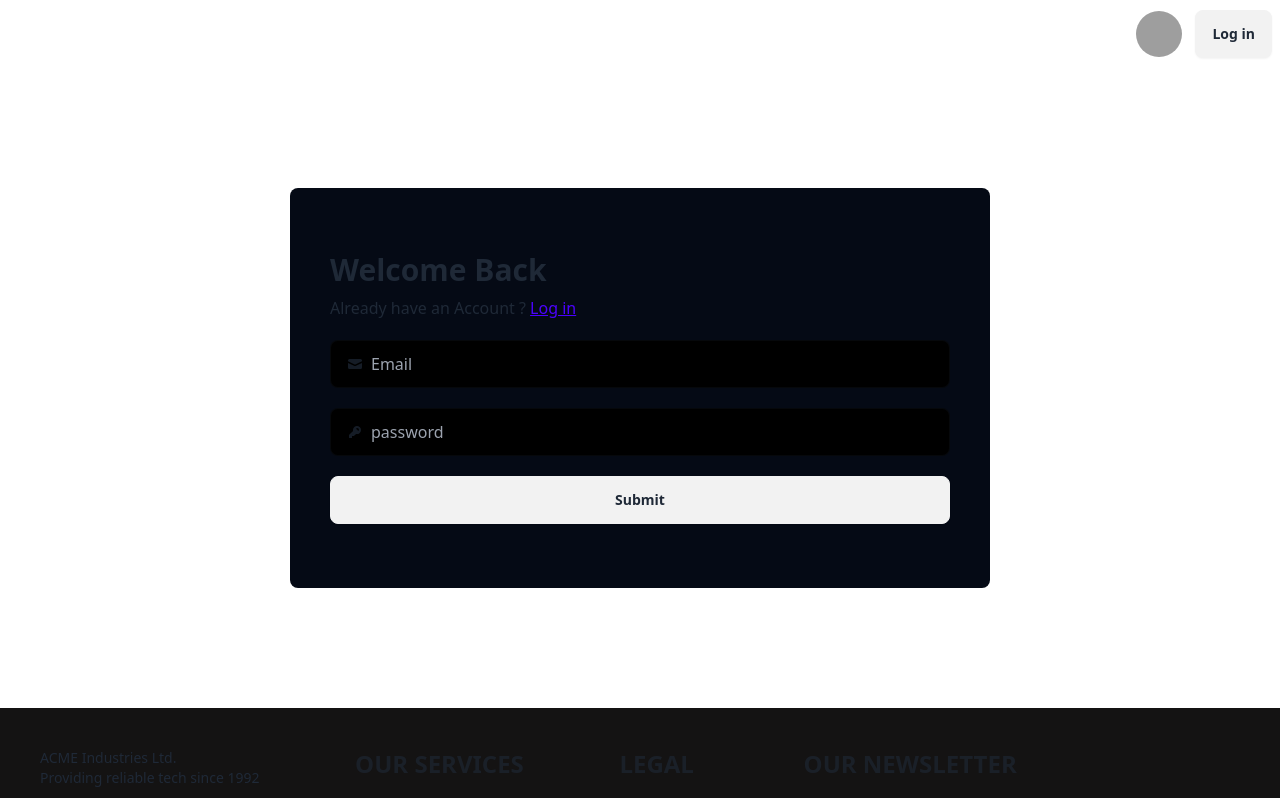
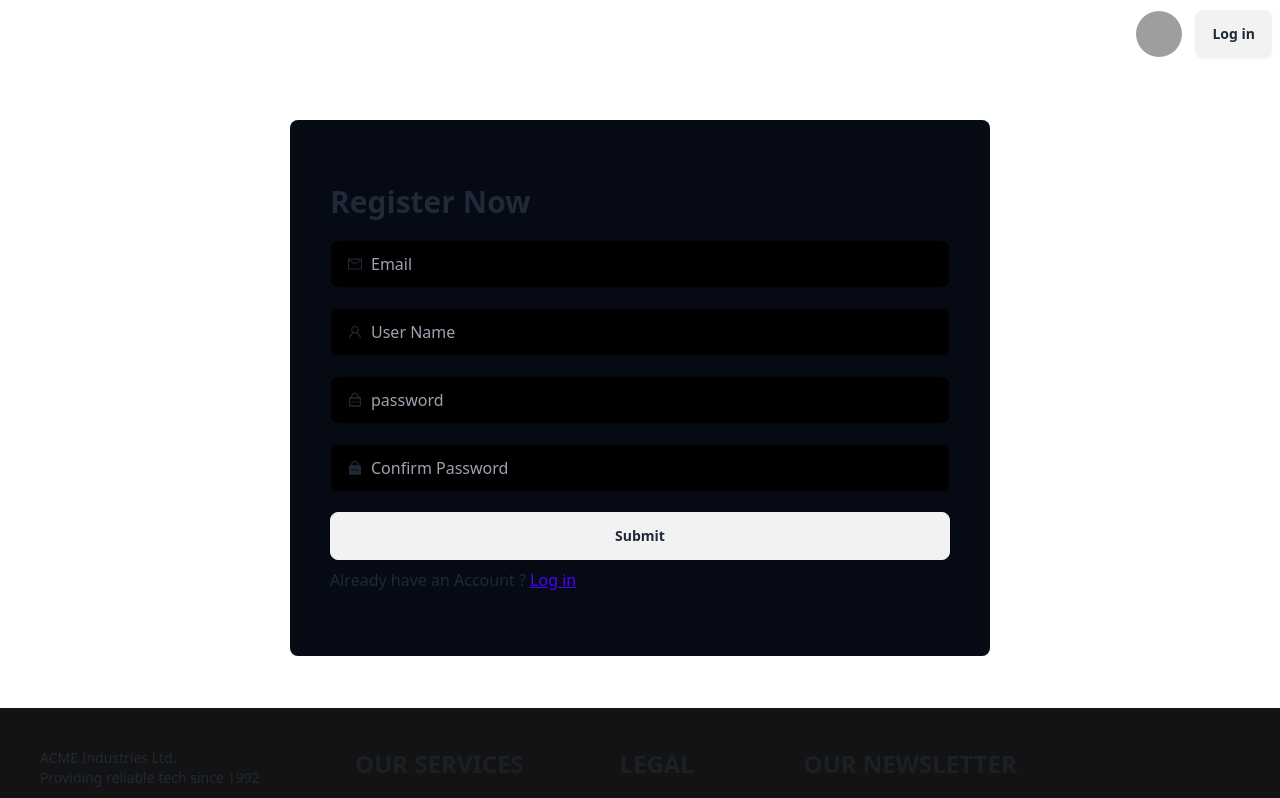
Before and after one commit to OHshajim/Crestiq-Vibe, a React (Vite) app: page /register in a window 1280 px wide. Shown: the top 798 px of the page. Built offline with nearby package versions, Linux system fonts and the light colour scheme; no server answers; grey boxes are pictures that could not be loaded.

Commit message:
Github and google login and icons add

```diff
--- a/package.json
+++ b/package.json
@@ -17,6 +17,7 @@
     "react": "^18.2.0",
     "react-dom": "^18.2.0",
     "react-hook-form": "^7.51.2",
+    "react-icons": "^5.0.1",
     "react-router-dom": "^6.22.3",
     "sort-by": "^1.2.0",
     "swiper": "^11.1.0"
--- a/src/Pages/Login/Login.jsx
+++ b/src/Pages/Login/Login.jsx
@@ -2,9 +2,19 @@ import { Link } from "react-router-dom";
 import Navbar from "../../Components/Nav/Navbar";
 import { useContext } from "react";
 import { AuthContext } from "../../Provider/AuthProvider";
+import { AiFillMail } from "react-icons/ai";
+import { RiLockPasswordFill } from "react-icons/ri";
+import { FcGoogle } from "react-icons/fc";
+import { BsGithub } from "react-icons/bs";
+import { GithubAuthProvider, GoogleAuthProvider } from "firebase/auth";
 
+const googleProvider = new GoogleAuthProvider();
+const githubProvider = new GithubAuthProvider();
 const Login = () => {
-    const { login } = useContext(AuthContext)
+
+
+    const { login, GLogin } = useContext(AuthContext)
+
     const handleLogin = e => {
         e.preventDefault()
         const email = e.target.email.value;
@@ -13,7 +23,19 @@ const Login = () => {
         // log in
         login(email, password)
             .then(result => console.log(result.user))
-            .catch(error=>console.log(error))
+            .catch(error => console.log(error))
+
+
+    }
+    const handleGoogle = () => {
+        GLogin(googleProvider)
+            .then(result => console.log(result.user))
+            .catch(error => console.log(error))
+    }
+    const handleGithub = () => {
+        GLogin(githubProvider)
+            .then(result => console.log(result.user))
+            .catch(error => console.log(error))
     }
     return (
         <div>
@@ -22,17 +44,26 @@ const Login = () => {
             <div className="flex flex-col justify-center items-center w-screen h-[80vh]">
                 <form className=" max-w-[700px] w-full bg-[#050a15] py-16 px-10 rounded-lg" onSubmit={handleLogin}>
                     <h3 className="text-3xl font-bold">Welcome Back </h3>
-                    <p className="mt-2">Do not have an Account yet ? <Link to="/register" className="font-semibold btn-link link-hover" >Register </Link>Now</p>
+
                     <label className="input input-bordered flex items-center gap-2 bg-black my-5">
-                        <svg xmlns="http://www.w3.org/2000/svg" viewBox="0 0 16 16" fill="currentColor" className="w-4 h-4 opacity-70"><path d="M2.5 3A1.5 1.5 0 0 0 1 4.5v.793c.026.009.051.02.076.032L7.674 8.51c.206.1.446.1.652 0l6.598-3.185A.755.755 0 0 1 15 5.293V4.5A1.5 1.5 0 0 0 13.5 3h-11Z" /><path d="M15 6.954 8.978 9.86a2.25 2.25 0 0 1-1.956 0L1 6.954V11.5A1.5 1.5 0 0 0 2.5 13h11a1.5 1.5 0 0 0 1.5-1.5V6.954Z" /></svg>
+                        <AiFillMail />
                         <input type="email" className="grow" placeholder="Email" name="email" required />
                     </label>
 
                     <label className="input input-bordered flex items-center gap-2 bg-black">
-                        <svg xmlns="http://www.w3.org/2000/svg" viewBox="0 0 16 16" fill="currentColor" className="w-4 h-4 opacity-70"><path fillRule="evenodd" d="M14 6a4 4 0 0 1-4.899 3.899l-1.955 1.955a.5.5 0 0 1-.353.146H5v1.5a.5.5 0 0 1-.5.5h-2a.5.5 0 0 1-.5-.5v-2.293a.5.5 0 0 1 .146-.353l3.955-3.955A4 4 0 1 1 14 6Zm-4-2a.75.75 0 0 0 0 1.5.5.5 0 0 1 .5.5.75.75 0 0 0 1.5 0 2 2 0 0 0-2-2Z" clipRule="evenodd" /></svg>
+                        <RiLockPasswordFill />
                         <input type="password" className="grow" placeholder="password" name="password" required />
                     </label>
                     <input type="submit" value="Submit" className="w-full btn hover:bg-black mt-5" />
+                    <p className="mt-3">Do not have an Account yet ? <Link to="/register" className="font-semibold btn-link link-hover" >Register </Link>Now</p>
+
+                    <p className="text-sm font-bold text-[#585757] text-center mt-3">& <br /> Log in With </p>
+
+                    <div className=" flex justify-center gap-5 pt-3">
+                        <button onClick={handleGoogle} className="btn btn-circle text-3xl text-center"><FcGoogle /></button>
+                        <button onClick={handleGithub} className="btn btn-circle text-3xl text-center"> <BsGithub /></button>
+
+                    </div>
                 </form>
             </div>
         </div>
--- a/src/Pages/Register/Register.jsx
+++ b/src/Pages/Register/Register.jsx
@@ -2,7 +2,8 @@ import { Link } from "react-router-dom";
 import Navbar from "../../Components/Nav/Navbar";
 import { useContext } from "react";
 import { AuthContext } from "../../Provider/AuthProvider";
-
+import { AiOutlineUser, AiOutlineMail } from "react-icons/ai";
+import { RiLockPasswordLine, RiLockPasswordFill } from "react-icons/ri";
 const Register = () => {
     const { register } = useContext(AuthContext)
     const handleRegister = e => {
@@ -23,18 +24,27 @@ return (
 
                 <div className="flex flex-col justify-center items-center w-screen h-[80vh]">
                     <form className=" max-w-[700px] w-full bg-[#050a15] py-16 px-10 rounded-lg" onSubmit={handleRegister}>
-                    <h3 className="text-3xl font-bold">Welcome Back </h3>
-                    <p className="mt-2">Already have an Account ? <Link to="/login" className=" btn-link link-hover" >Log in</Link></p>
+                        <h3 className="text-3xl font-bold">Register Now</h3>
+
                         <label className="input input-bordered flex items-center gap-2 bg-black my-5">
-                        <svg xmlns="http://www.w3.org/2000/svg" viewBox="0 0 16 16" fill="currentColor" className="w-4 h-4 opacity-70"><path d="M2.5 3A1.5 1.5 0 0 0 1 4.5v.793c.026.009.051.02.076.032L7.674 8.51c.206.1.446.1.652 0l6.598-3.185A.755.755 0 0 1 15 5.293V4.5A1.5 1.5 0 0 0 13.5 3h-11Z" /><path d="M15 6.954 8.978 9.86a2.25 2.25 0 0 1-1.956 0L1 6.954V11.5A1.5 1.5 0 0 0 2.5 13h11a1.5 1.5 0 0 0 1.5-1.5V6.954Z" /></svg>
+                            <AiOutlineMail />
                             <input type="email" className="grow" placeholder="Email" name="email" required />
+                        </label>
+                        <label className="input input-bordered flex items-center gap-2 bg-black my-5">
+                            <AiOutlineUser />
+                            <input type="text" className="grow" placeholder="User Name" name="name" required />
                         </label>
 
                         <label className="input input-bordered flex items-center gap-2 bg-black">
-                        <svg xmlns="http://www.w3.org/2000/svg" viewBox="0 0 16 16" fill="currentColor" className="w-4 h-4 opacity-70"><path fillRule="evenodd" d="M14 6a4 4 0 0 1-4.899 3.899l-1.955 1.955a.5.5 0 0 1-.353.146H5v1.5a.5.5 0 0 1-.5.5h-2a.5.5 0 0 1-.5-.5v-2.293a.5.5 0 0 1 .146-.353l3.955-3.955A4 4 0 1 1 14 6Zm-4-2a.75.75 0 0 0 0 1.5.5.5 0 0 1 .5.5.75.75 0 0 0 1.5 0 2 2 0 0 0-2-2Z" clipRule="evenodd" /></svg>
+                            <RiLockPasswordLine />
                             <input type="password" className="grow" placeholder="password" name="password" required />
                         </label>
+                        <label className="input input-bordered flex items-center gap-2 bg-black mt-5">
+                            <RiLockPasswordFill />
+                            <input type="password" className="grow" placeholder="Confirm Password" name="confirmPassword" required />
+                        </label>
                         <input type="submit" value="Submit" className="w-full btn hover:bg-black mt-5" />
+                        <p className="mt-2">Already have an Account ? <Link to="/login" className=" btn-link link-hover" >Log in</Link></p>
                     </form>
                 </div>
             </div>
--- a/src/Provider/AuthProvider.jsx
+++ b/src/Provider/AuthProvider.jsx
@@ -1,8 +1,11 @@
-import { createUserWithEmailAndPassword, onAuthStateChanged, signInWithEmailAndPassword } from 'firebase/auth';
+import { createUserWithEmailAndPassword, onAuthStateChanged, signInWithEmailAndPassword, signInWithPopup } from 'firebase/auth';
 import { createContext, useEffect, useState } from 'react';
 import auth from '../Firebase/Firebase.config';
 import PropTypes from 'prop-types'; // ES6
+// import { GithubAuthProvider, GoogleAuthProvider } from "firebase/auth";
 
+// const googleProvider = new GoogleAuthProvider();
+// const githubProvider = new GithubAuthProvider();
 
 export const AuthContext = createContext(null)
 
@@ -21,6 +24,10 @@ const AuthProvider = ({ children }) => {
         return signInWithEmailAndPassword(auth, email, password)
 
     }
+    // Google or github Login
+    const GLogin = (Provider) => {
+        return signInWithPopup(auth, Provider)
+    }
     useEffect(() => {
         const currentUser = onAuthStateChanged(auth, (user) => {
             setUser(user)
@@ -29,7 +36,7 @@ const AuthProvider = ({ children }) => {
     }, [])
 
 
-    const authInfo = { user, login, register }
+    const authInfo = { user, login, register ,GLogin}
     return (
         <AuthContext.Provider value={authInfo}>
             {children}
```
Also changed, not shown: 2 other files (tests, documents, lock files or other folders). Lines whose indentation alone changed are shown as unchanged.
